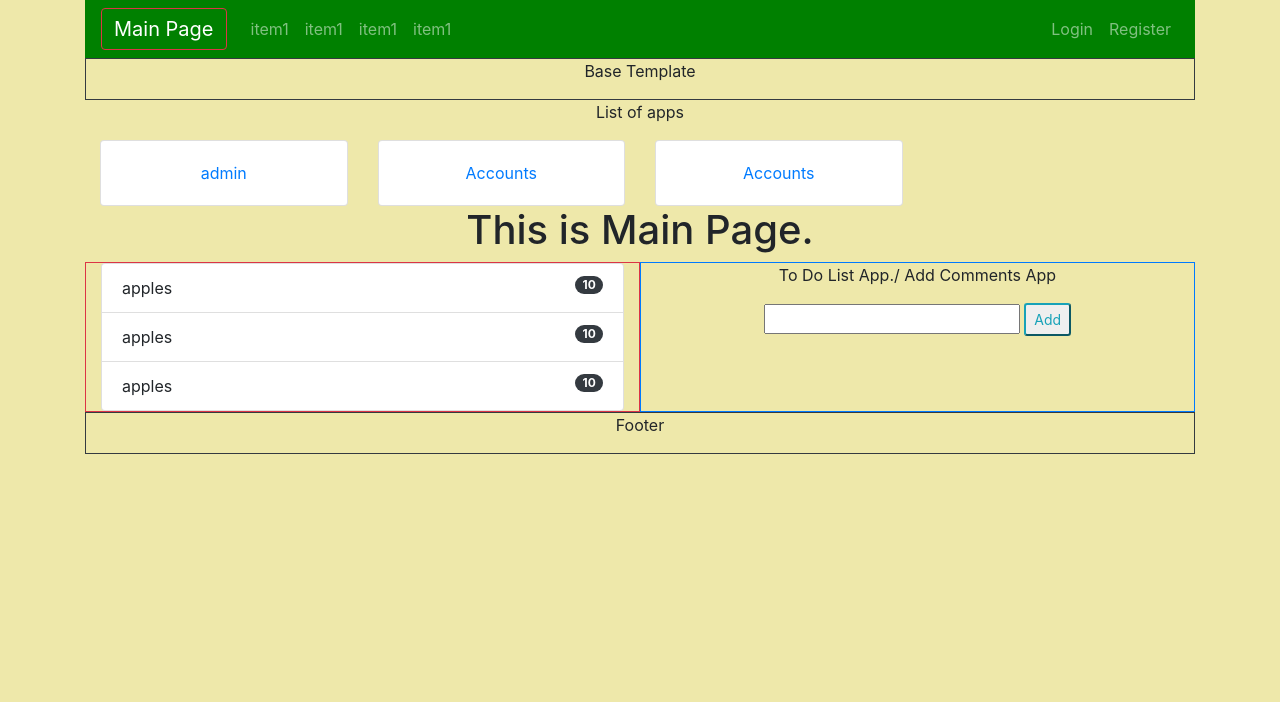
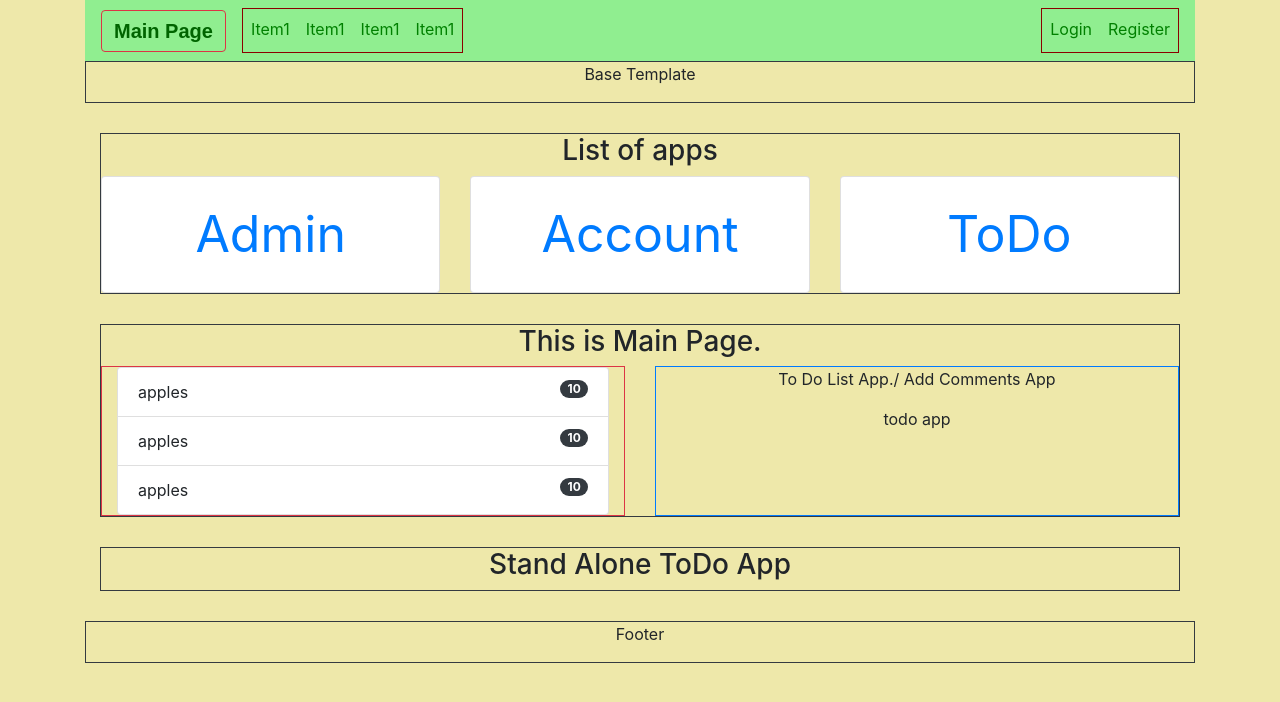
Before and after one commit to hedagaurav/tutorial, a Django app: template account/templates/main.html in a window 1280 px wide. Shown: the top 702 px of the page. Run offline with Django 3.2, Linux system fonts and the light colour scheme; the template is opened without the code that fills it, so the values that code supplies are empty; some libraries are stand-ins or nearby versions.

Commit message:
navbar - added basic border as  transparent and on hover changes color to anchor tag of nav-link in ul list. mainpage - main page half done. started creating ToDo App. made divs for ToDo app heading, form, todo list, todo footer.
extra -
1. added required margins where needed.
2. added some user defined classes for styling some elements.

```diff
--- a/account/static/main-style.css
+++ b/account/static/main-style.css
@@ -1,20 +1,79 @@
-*{
+* {
     margin: 0;
 }
+
+a {
+    text-decoration: none !important;
+}
+
 body {
     background-color: palegoldenrod;
 }
 
+/*navbar.html*/
 nav {
-    background-color: green;
+    background-color: lightgreen;
+    /*height: 80px;*/
+}
+
+.brand {
+    color: darkgreen;
+    font-weight: bold;
+    font-family: sans-serif;
+}
+
+.navbar-nav {
+    border: 1px solid darkred;
+}
+
+.nav-link {
+    color: green;
+    text-transform: capitalize;
+    border-bottom: 3px solid transparent;
+
+}
+
+a.nav-link:hover {
+    border-color: darkgreen !important;
+    border-bottom: 3px solid darkblue;
 }
 
 span {
-    color: red;
+    /*color: red;*/
+}
+
+/*main.html*/
+.apps-group {
+    margin: 30px 0;
+}
+
+.apps {
+    /*height: 100px;*/
+    font-size: 50px;
+}
+
+.apps:hover {
+    background-color: orange;
+}
+
+.article1 {
+    margin: 30px 0;
+}
+
+.article1 .row {
+    margin: 0;
+}
+
+.article1 section:first-child {
+    margin-right: 30px;
+}
+
+.article-todo {
+    margin-bottom: 30px;
 }
 
 @media screen and (min-width: 500px) {
-    div{
+    div {
 
     }
 }
--- a/account/templates/main.html
+++ b/account/templates/main.html
@@ -7,39 +7,47 @@
 
 {% block content %}
     <div class="container">
+        <div class="border border-dark apps-group">
             <div class="text-center">
-            <p>List of apps</p>
+                <h3>List of apps</h3>
             </div>
             <div class="row">
-            <div class="col-md-3">
+                <div class="col-md-4">
                     <div class="card">
+                        <a href="admin/" class="apps">
                             <div class="card-body text-center">
-                        <a href="admin/" class="">admin</a>
+                                Admin
                             </div>
+                        </a>
                     </div>
                 </div>
 
-            <div class="col-md-3">
+                <div class="col-md-4">
                     <div class="card">
+                        <a href="{% url 'account:home' %}" class="apps">
                             <div class="card-body text-center">
-                        <a href="{% url 'account:home' %}" class="">Accounts</a>
+                                Account
                             </div>
+                        </a>
                     </div>
                 </div>
 
-            <div class="col-md-3">
+                <div class="col-md-4">
                     <div class="card">
+                        <a href="{% url 'account:home' %}" class="apps">
                             <div class="card-body text-center">
-                        <a href="{% url 'account:home' %}" class="">Accounts</a>
+                                ToDo
+                            </div>
+                        </a>
                     </div>
                 </div>
             </div>
         </div>
 
         {#        main page article #}
-        <article class="article1">
+        <article class="article1 border border-dark">
             <header>
-                <h1 class="text-center">This is Main Page.</h1>
+                <h3 class="text-center">This is Main Page.</h3>
             </header>
             <div class="row">
                 <section class="col border border-danger">
@@ -62,15 +70,21 @@
                         <p class="text-center">To Do List App./ Add Comments App</p>
                     </div>
                     <div class="text-center">
-
-                            <form action="">
-                                <input type="text">
-                                <button class="btn-md btn-sm btn-outline-info">Add</button>
-                            </form>
+                        todo app
 
                     </div>
                 </section>
             </div>
         </article>
+
+        <article class="border border-dark article-todo">
+            <div>
+                <h3 class="text-center">Stand Alone ToDo App</h3>
             </div>
+            <div>
+                {% include 'todo/todo_home.html' %}
+            </div>
+        </article>
+
+    </div> {# content div closed#}
 {% endblock %}
--- a/account/templates/navbar.html
+++ b/account/templates/navbar.html
@@ -1,11 +1,11 @@
-<nav class="navbar navbar-expand-md navbar-dark">
-    <div>
-        <a class="navbar-brand btn btn-outline-danger" href="{% url 'main_page' %}">Main Page</a>
+<nav class="navbar navbar-expand-sm">
+    <div class="">
+        <a class="navbar-brand brand btn btn-outline-danger" href="{% url 'main_page' %}">Main Page</a>
     </div>
 
     <button class="navbar-toggler ml-auto" type="button" data-toggle="collapse"
             data-target="#nav-menu">
-        <span class="navbar-toggler-icon"></span>
+        <span class="navbar-toggler-icon">&or;</span>
         {% comment %}{% if collapse %}
                 <span>&or;</span>
             {% else %}
--- a/account/views.py
+++ b/account/views.py
@@ -7,4 +7,4 @@ def home(request):
     name = 'Gaurav Heda'
     args = {'myName': name}
     # here "account" is the name of the folder in templates folder.
-    return render(request, 'account/home.html', args)
+    return render(request, 'account/register.html', args)
--- a/tutorial/settings.py
+++ b/tutorial/settings.py
@@ -24,7 +24,7 @@ SECRET_KEY = '^9d81yc&%elx#j6f)jt*n0-e4d*7mm)-+3e2od+pb*r6ymd0sg'
 # SECURITY WARNING: don't run with debug turned on in production!
 DEBUG = True
 
-ALLOWED_HOSTS = []
+ALLOWED_HOSTS = ['hedagaurav.pythonanywhere.com', 'localhost', '127.0.0.1']
 
 # Application definition
 
@@ -36,6 +36,7 @@ INSTALLED_APPS = [
     'django.contrib.messages',
     'django.contrib.staticfiles',
     'account',
+    'Todo',
 
 ]
 
--- a/tutorial/urls.py
+++ b/tutorial/urls.py
@@ -15,11 +15,12 @@ Including another URLconf
 """
 from django.contrib import admin
 from django.urls import path, include
-from tutorial import views
+from tutorial.views import main_page
 
 
 urlpatterns = [
     path('admin/', admin.site.urls),
-    path('', views.main_page, name='main_page'),
+    path('', main_page, name='main_page'),
     path('account/', include('account.urls')),
+    ''' path('/', include('Todo.urls'))'''
 ]
--- a/tutorial/views.py
+++ b/tutorial/views.py
@@ -3,6 +3,5 @@ from django.shortcuts import render
 
 def main_page(request):
     collapse = True
-
     args = {'collapse': collapse}
     return render(request, 'main.html', args)
```
Also changed, not shown: account/templates/account/register.html (renamed from account/templates/account/home.html), db.sqlite3. Lines whose indentation alone changed are shown as unchanged.
